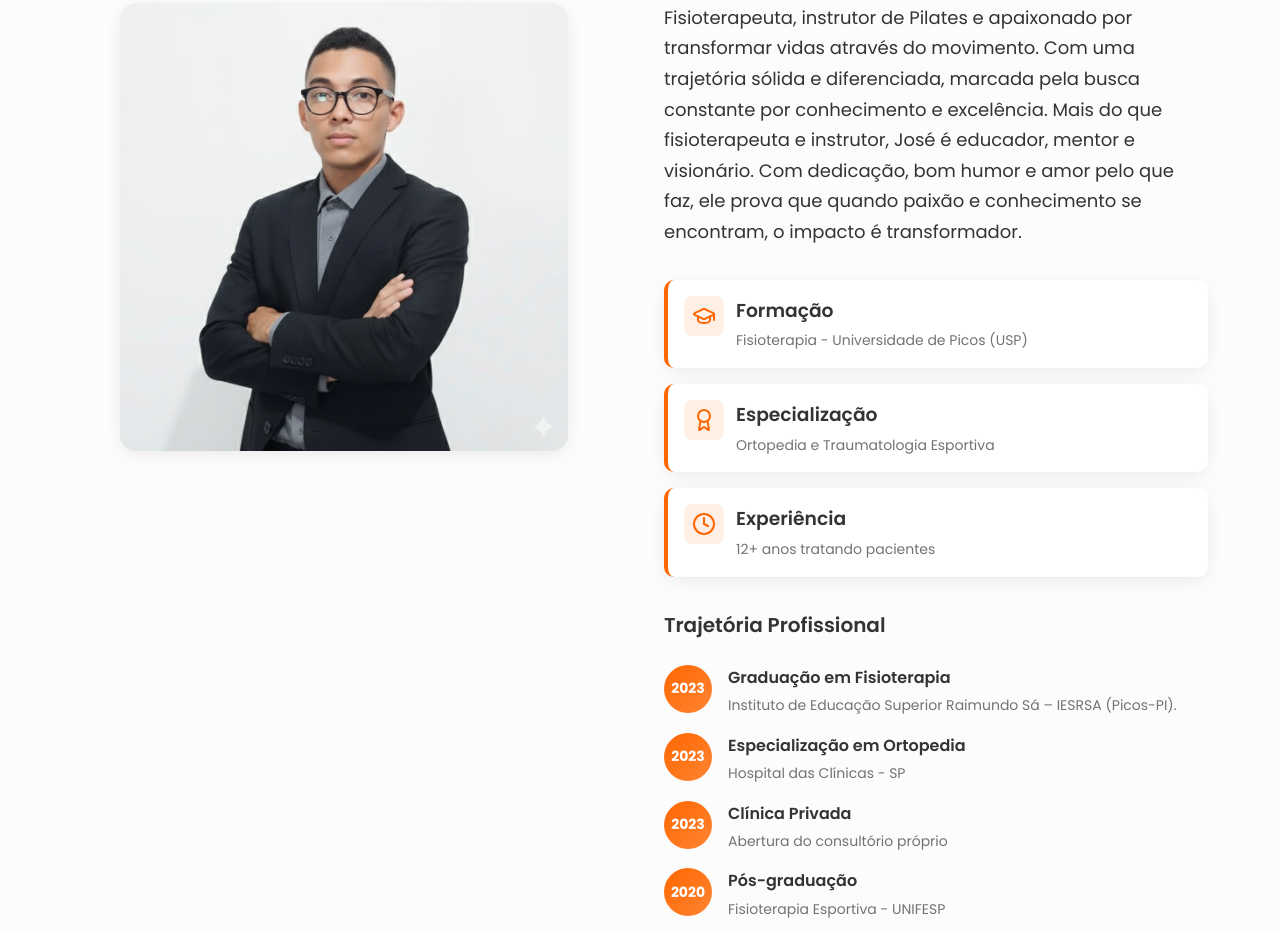
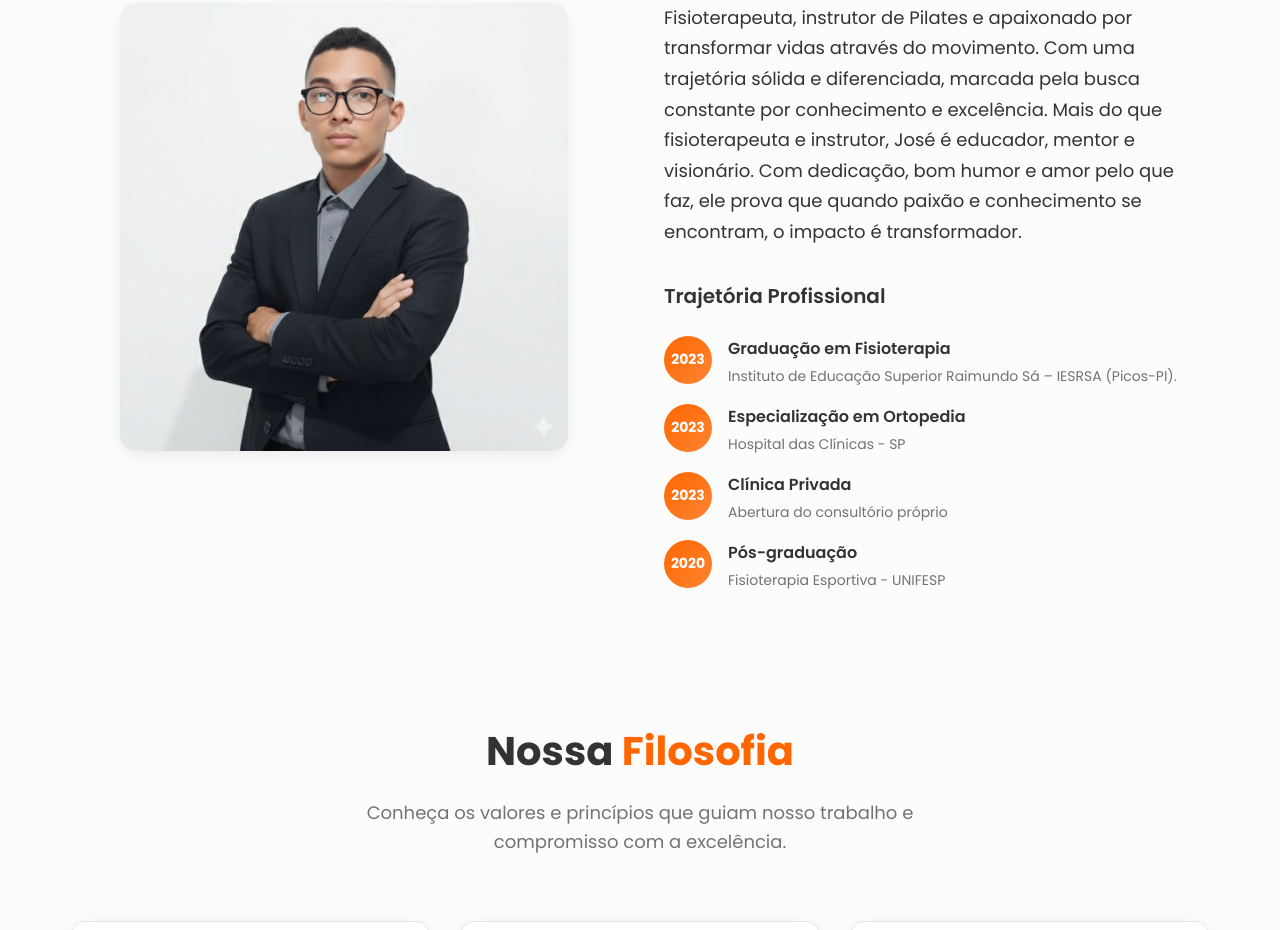
Before and after one commit to Teuzzx/JoseSousaFisio, a plain HTML site: page index.html in a window 1280 px wide. Shown: the part 1056-1986 px from the top of the page. Drawn offline with nearby package versions, Linux system fonts and the light colour scheme.

Commit message:
Update index.html

```diff
--- a/index.html
+++ b/index.html
@@ -174,39 +174,6 @@
                                 Com dedicação, bom humor e amor pelo que faz, ele prova que quando paixão e
                                 conhecimento se encontram, o impacto é transformador.
                             </p>
-                        </div>
-
-                        <!-- Qualifications -->
-                        <div class="qualifications">
-                            <div class="qualification-card">
-                                <div class="qualification-icon">
-                                    <i data-lucide="graduation-cap"></i>
-                                </div>
-                                <div class="qualification-info">
-                                    <h3>Formação</h3>
-                                    <p>Fisioterapia - Universidade de Picos (USP)</p>
-                                </div>
-                            </div>
-
-                            <div class="qualification-card">
-                                <div class="qualification-icon">
-                                    <i data-lucide="award"></i>
-                                </div>
-                                <div class="qualification-info">
-                                    <h3>Especialização</h3>
-                                    <p>Ortopedia e Traumatologia Esportiva</p>
-                                </div>
-                            </div>
-
-                            <div class="qualification-card">
-                                <div class="qualification-icon">
-                                    <i data-lucide="clock"></i>
-                                </div>
-                                <div class="qualification-info">
-                                    <h3>Experiência</h3>
-                                    <p>12+ anos tratando pacientes</p>
-                                </div>
-                            </div>
                         </div>
 
                         <!-- Timeline -->
```
